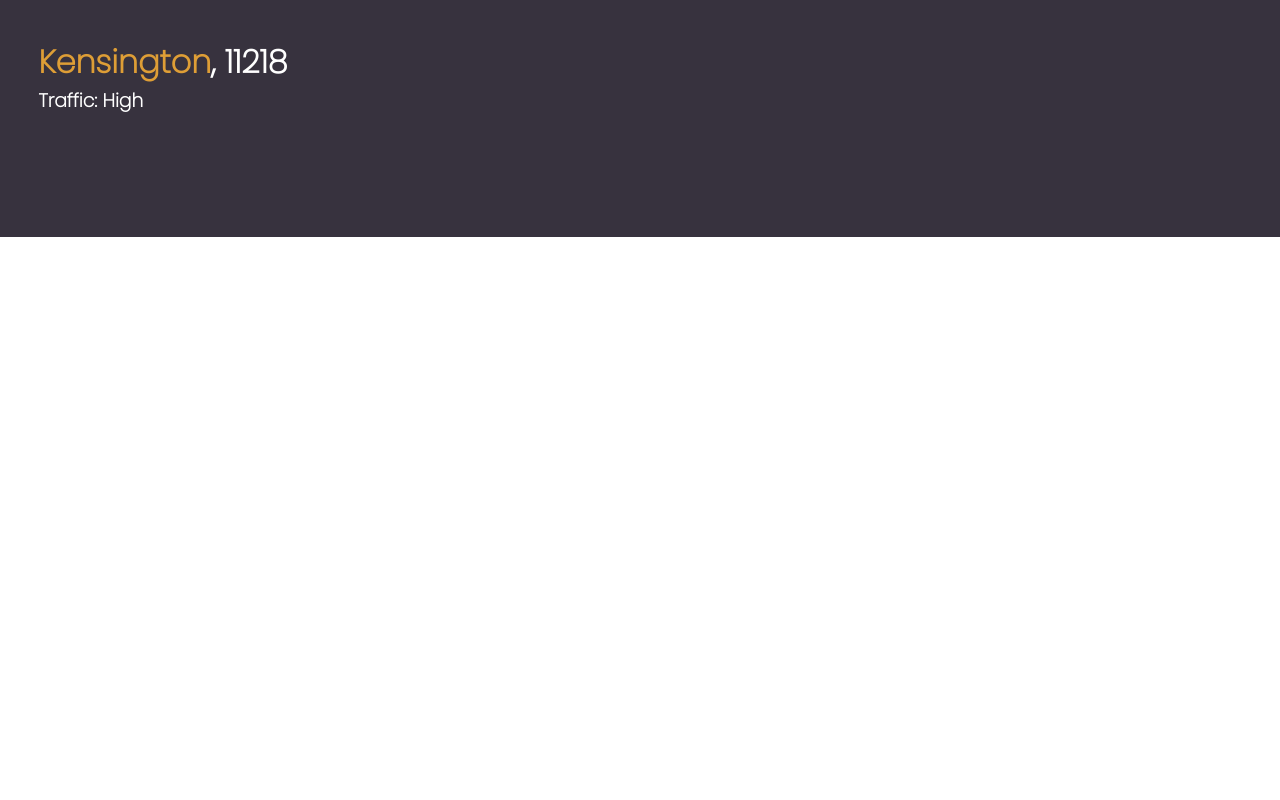
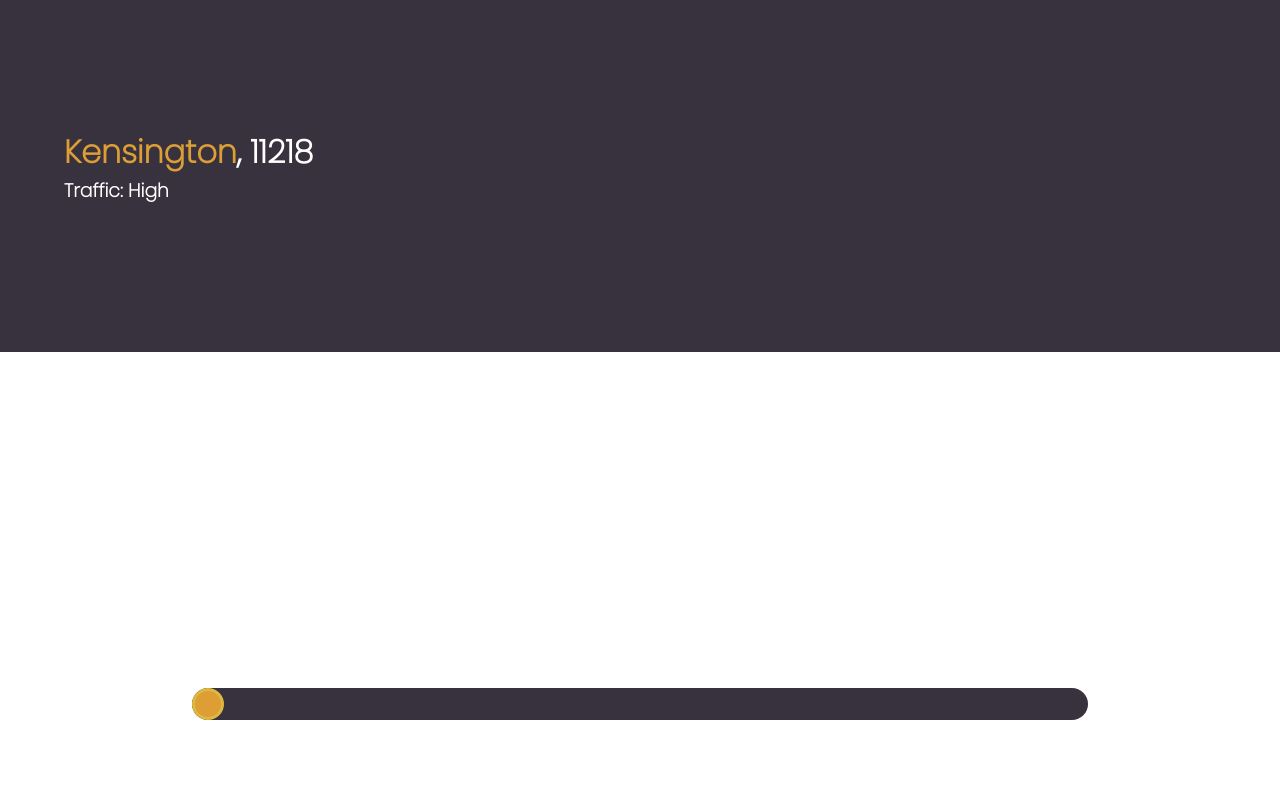
Before and after one commit to TJ-Hacker/TreasureHacks, a Flask app: page / in a window 1280 px wide; the page is wider, and only the part inside the window is pictured. Run offline with Flask 3, Linux system fonts and the light colour scheme.

Commit message:
Visual Sketch

```diff
--- a/static/css/style.css
+++ b/static/css/style.css
@@ -5,17 +5,65 @@
     padding: 0px;
 }
 
+#main {
+    height: 100%;
+    overflow: hidden;
+}
 
 #top {
     font-family: 'Poppins', sans-serif;
-    padding: 3%;
+    padding: 10% 5% 5% 5%;
     background-color: #37323E;
     width: 100%;
     height: 20%;
 }
 
-#userLoc traffic {
+#userLoc #traffic {
     background-color: #37323E;
+}
+
+#sliderBox {
+    position: absolute;
+    position: fixed;
+    left: 15%;
+    bottom: 10%;
+    width: 100%;
+}
+
+#radiusSel {
+    width: 70%;
+    height: 15%;
+
+    appearance: none;
+    -webkit-appearance: none;
+
+    border-radius: 50px;;
+    background: #37323E;
+}
+
+
+#radiusSel::-webkit-slider-thumb {
+    -webkit-appearance: none;
+    border: 3px solid #DEB841;
+    height: 32px;
+    width: 32px;
+    border-radius: 50%;
+    background: #DE9E36;
+    cursor: pointer;
+    margin-top: 0px;
+}
+
+#radiusSel::-moz-range-thumb {
+    border: 3px solid #DEB841;
+    height: 32px;
+    width: 32px;
+    border-radius: 50%;
+    background: #DE9E36;
+    cursor: pointer;
+}
+
+#radiusSel:focus {
+    outline: none;
 }
 
 .mainCol {
--- a/templates/home.html
+++ b/templates/home.html
@@ -8,13 +8,15 @@
     <script src="{{ url_for('static', filename='js/script.js') }}"></script>
 </head>
 <body class="mainCol">
-    <div id="top">
-        <h1 id="userLoc"><span class="accentCol">Kensington</span>, 11218</h1>
-        <h3 id="traffic">Traffic: <span>High</span></h3>
+    <div id="main">
+        <div id="top">
+            <h1 id="userLoc"><span class="accentCol">Kensington</span>, 11218</h1>
+            <h3 id="traffic">Traffic: <span>High</span></h3>
+        </div>
+
+        <div id="sliderBox">
+            <input id="radiusSel" type="range" min="0.5" max="3" value="0.5" step="0.1">
+        </div>
     </div>
-
-    <!-- <div id="radiusSel">
-        <input id="radiusSel" type="range" min="0.5" max="5" value="0.5">
-    </div> -->
 </body>
 </html>
```
